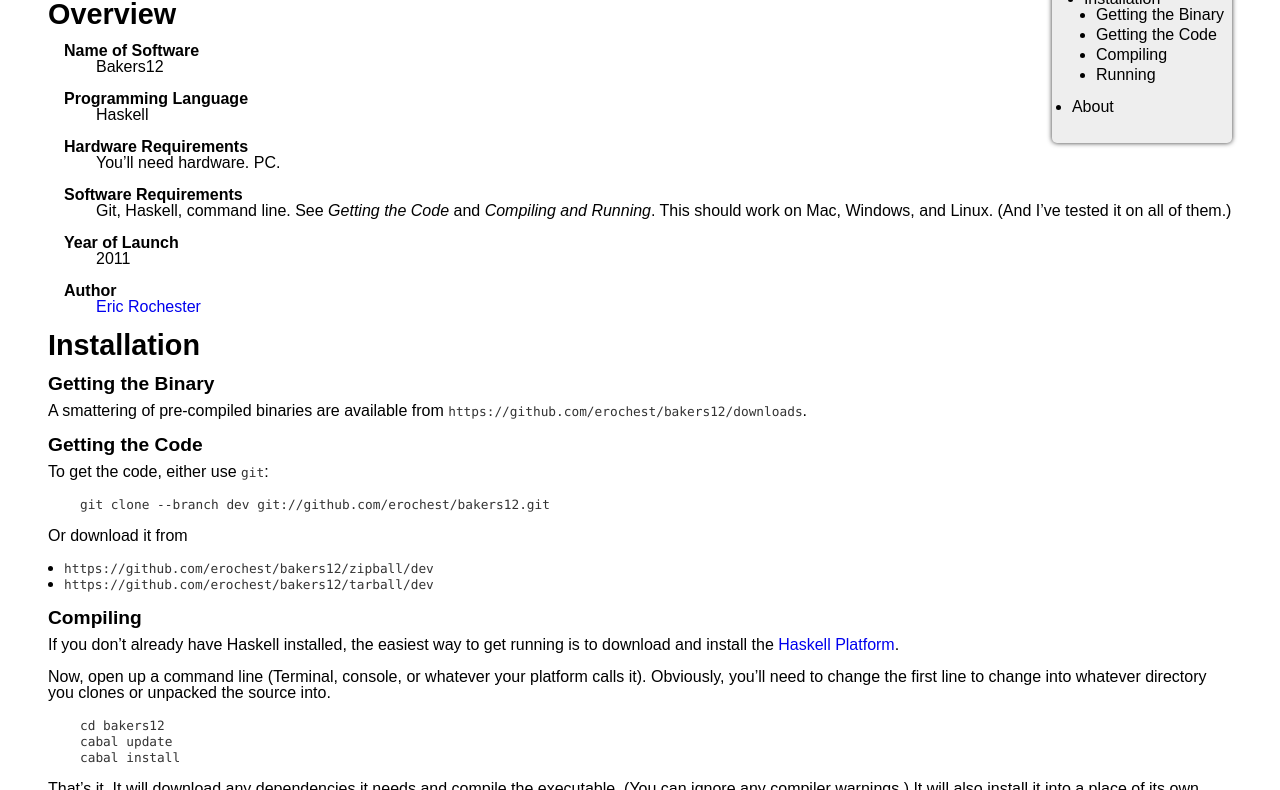
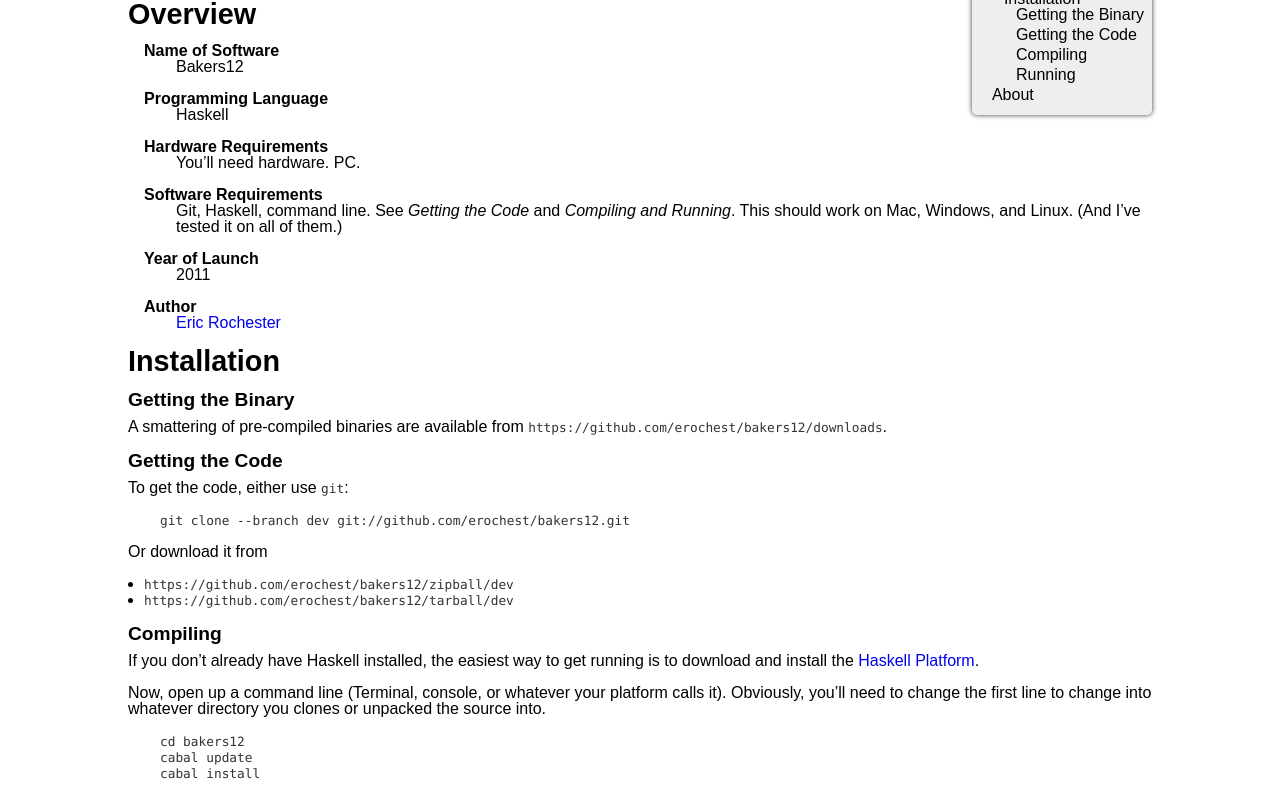
Before and after one commit to erochest/bakers12, a plain HTML site: page ccswg12.html in a window 1280 px wide. Shown: the part 173-963 px from the top of the page. Drawn offline with Linux system fonts and the light colour scheme; a web font is replaced by a local one.

Commit message:
More style changes.

```diff
--- a/sass/screen.scss
+++ b/sass/screen.scss
@@ -20,7 +20,7 @@ body {
         family: 'Galdeano', sans-serif;
     }
 
-    padding: 2em 3em;
+    padding: 2em 8em;
 }
 
 h1 {
@@ -137,6 +137,8 @@ nav#TOC {
 
     ul {
         margin-left: 0.75em;
+        margin-bottom: 0em;
+        list-style-type: none;
         li {
             margin-bottom: 0.25em;
         }
```
Also changed, not shown: stylesheets/screen.css.
